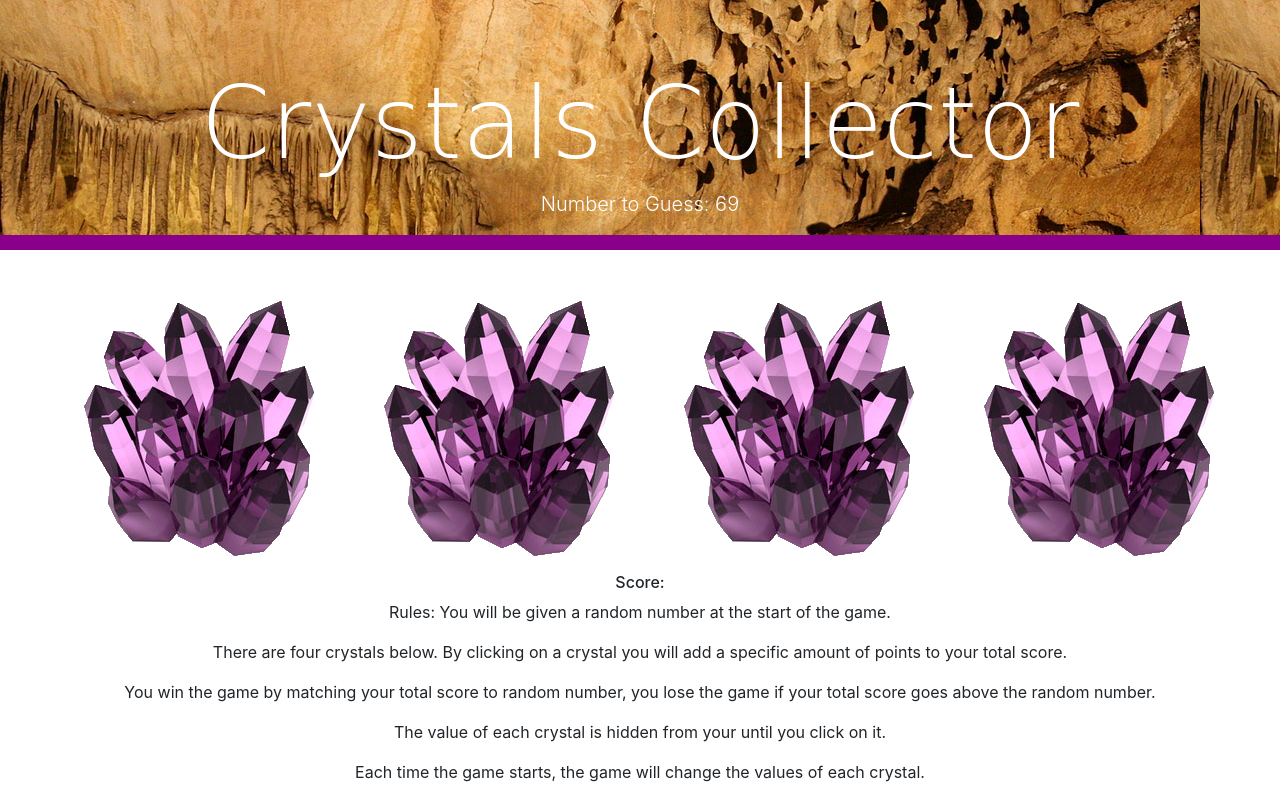
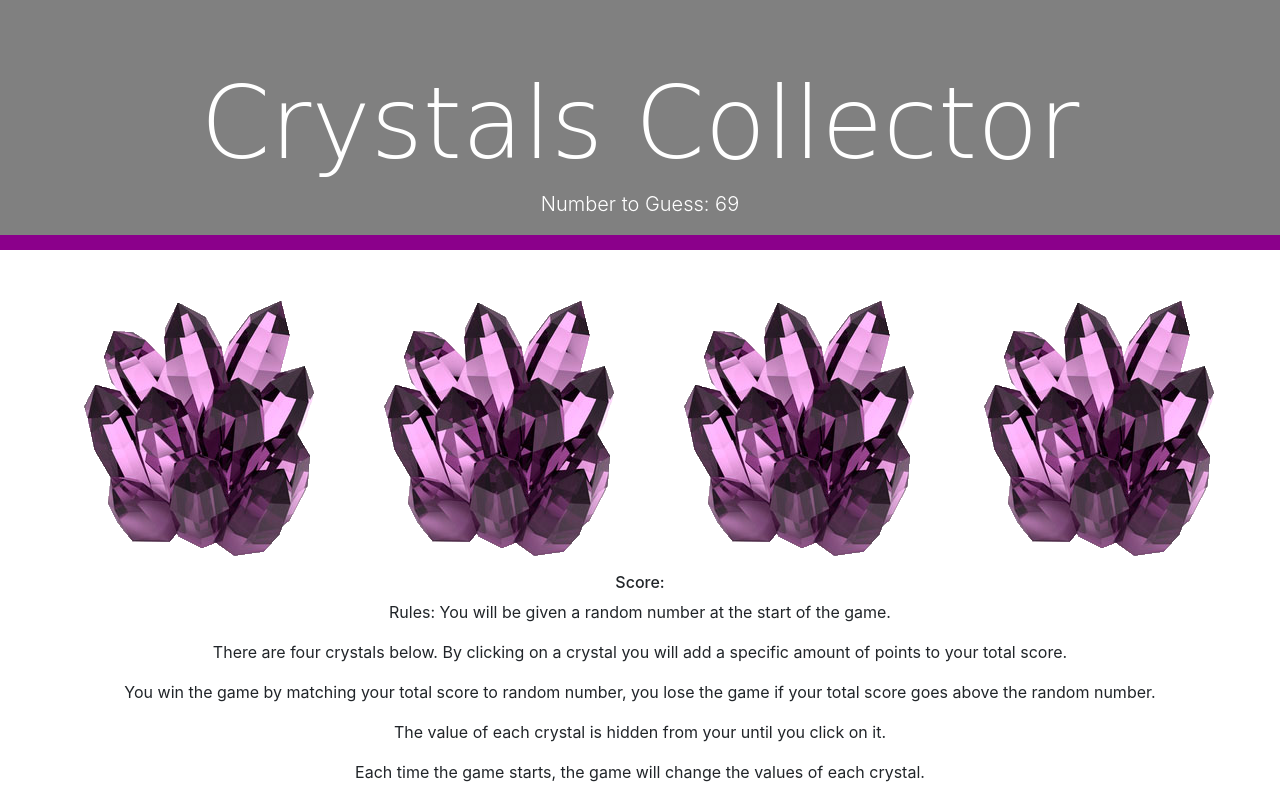
Before and after one commit to nlee728/Unit-4-Game, a plain HTML site: page index.html in a window 1280 px wide. Shown: the top 798 px of the page. Drawn offline with nearby package versions, Linux system fonts and the light colour scheme; a web font is replaced by a local one.

Commit message:
changed jumbotron background

```diff
--- a/assets/css/style.css
+++ b/assets/css/style.css
@@ -3,7 +3,7 @@ body {
 }
 
 .jumbotron {
-    background-image: url("../images/cave.jpg");
+    background-color:grey;
     border-bottom: 15px solid darkmagenta;
     height: 250px;
     color: white;
```
